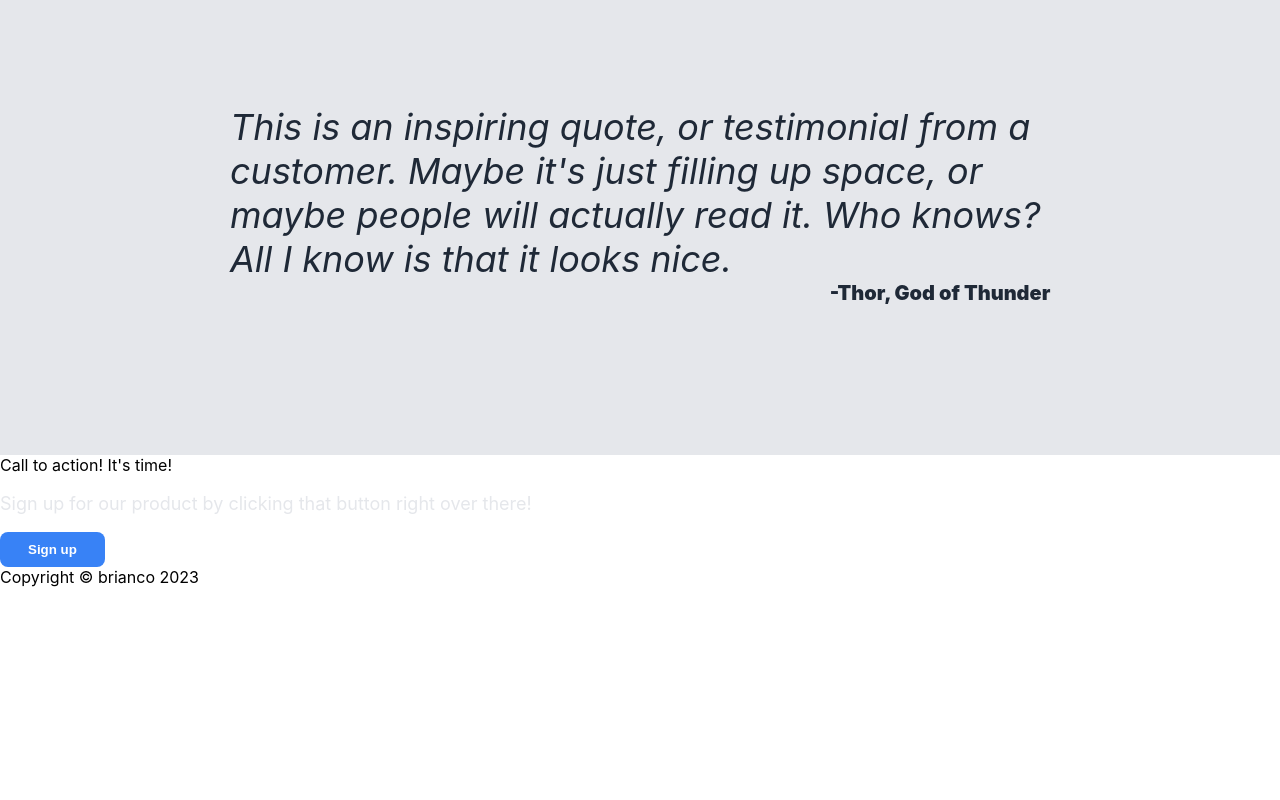
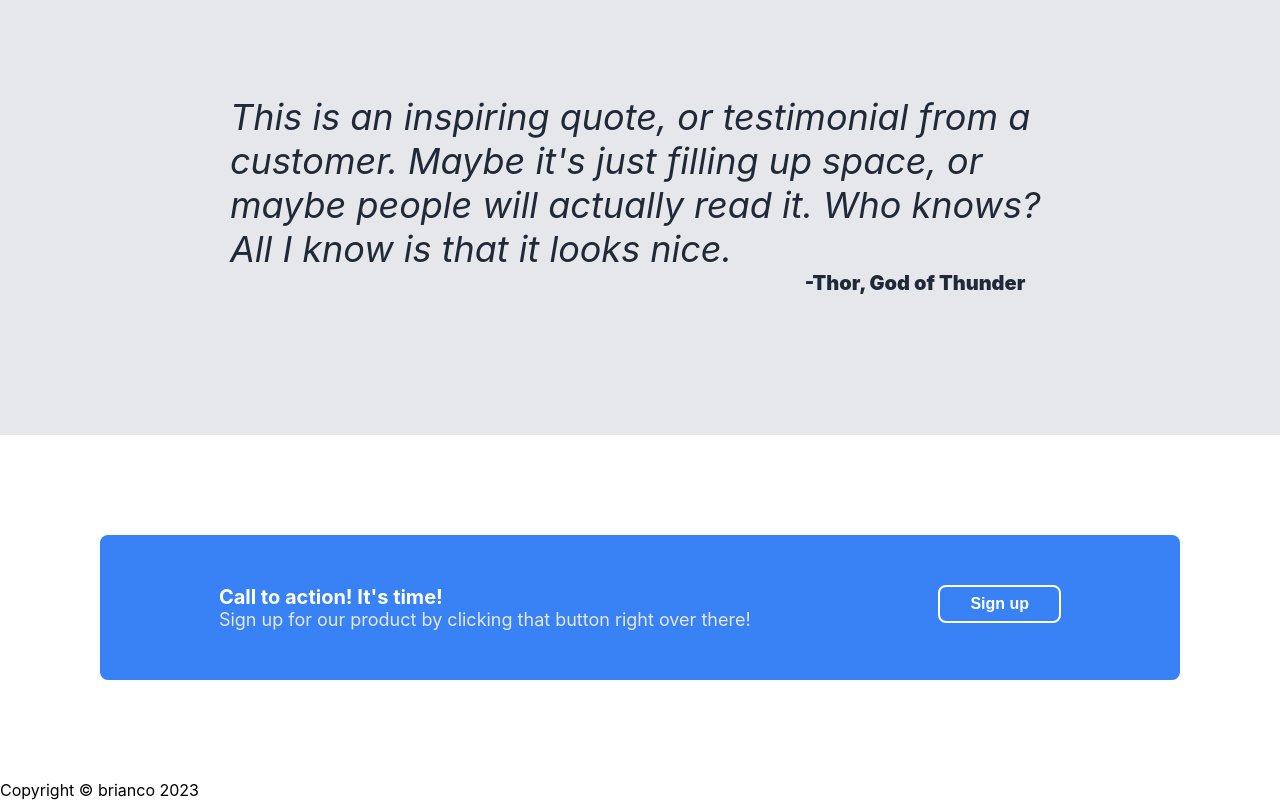
Before and after one commit to brianMacaroni/landing-page, a plain HTML site: page index.html in a window 1280 px wide. Shown: the part 1064-1864 px from the top of the page. Before the commit the page ends 1651 px from the top, so only its background shows below. Drawn offline with Linux system fonts and the light colour scheme.

Commit message:
Finish bottom section

```diff
--- a/index.html
+++ b/index.html
@@ -78,9 +78,17 @@
     </div>
 
     <div class="bottom">
-      <div class="title">Call to action! It's time!</div>
-      <p>Sign up for our product by clicking that button right over there!</p>
-      <button>Sign up</button>
+      <div class="bottom_container">
+        <div class="botbut1">
+          <div class="title">Call to action! It's time!</div>
+          <p>
+            Sign up for our product by clicking that button right over there!
+          </p>
+        </div>
+        <div class="botbut2">
+          <button id="but">Sign up</button>
+        </div>
+      </div>
     </div>
 
     <div class="footer">Copyright © brianco 2023</div>
--- a/styles.css
+++ b/styles.css
@@ -53,6 +53,10 @@ a:visited {
   text-decoration: none;
 }
 
+p {
+  margin: 0;
+}
+
 p,
 .container {
   font-size: 18px;
@@ -63,9 +67,10 @@ button {
   background-color: #3882f6;
   color: white;
   border: none;
-  padding: 10px 28px;
+  padding: 8px 30px;
   border-radius: 8px;
   font-weight: bold;
+  font-size: 16px;
 }
 
 .container {
@@ -122,7 +127,7 @@ button {
 
 .quote_section {
   background-color: #e5e7eb;
-  padding: 150px 120px;
+  padding: 140px;
 }
 
 .quote {
@@ -137,6 +142,34 @@ button {
   font-weight: 900;
   display: flex;
   justify-content: center;
-  margin-left: 600px;
+  margin-left: 550px;
   font-size: 20px;
 }
+
+.bottom {
+  display: flex;
+  justify-content: center;
+  margin: 100px;
+}
+
+.title {
+  font-size: 20px;
+  color: white;
+  font-weight: 700;
+}
+
+.bottom_container {
+  width: 1100px;
+  background-color: #3882f6;
+  padding: 50px;
+  border-radius: 8px;
+  display: flex;
+  justify-content: space-around;
+  gap: 50px;
+}
+
+#but {
+  border-color: white;
+  border-style: solid;
+  border-width: 2px;
+}
```
